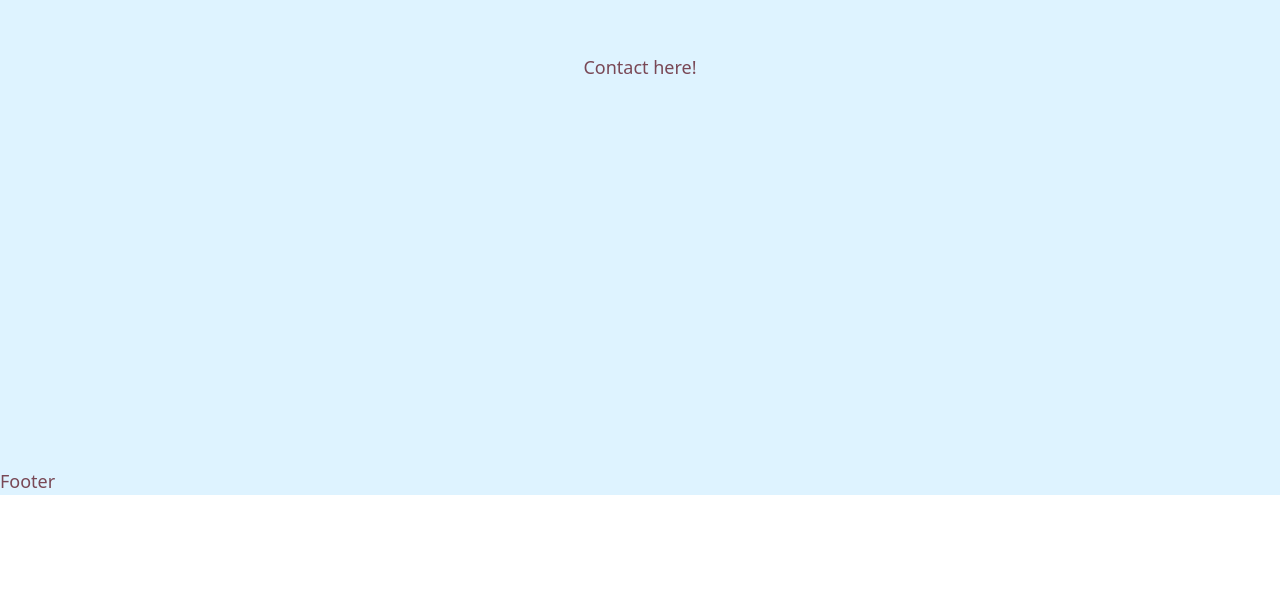
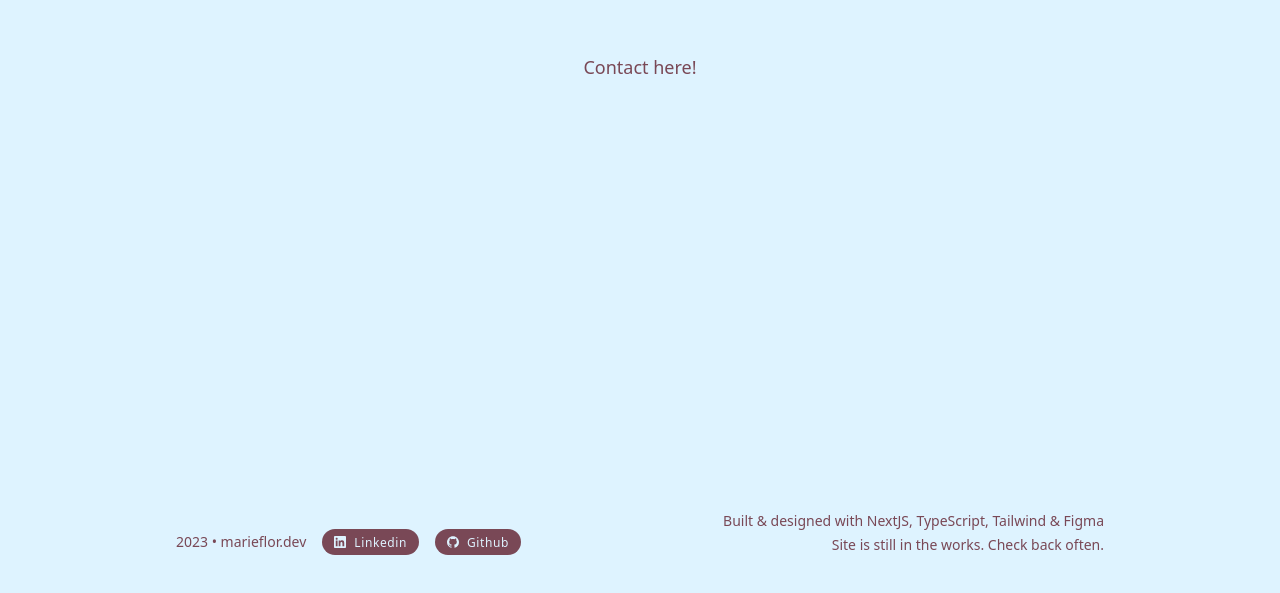
Before and after one commit to luciohernandeznew/portfolio, a Next.js app: page / in a window 1280 px wide. Shown: the part 2733-3326 px from the top of the page. Before the commit the page ends 3228 px from the top, so only its background shows below. Built offline with nearby package versions, Linux system fonts and the light colour scheme; no server answers; a web font is replaced by a local one.

Commit message:
feat: footer

```diff
--- /dev/null
+++ b/components/Badge/Badge.tsx
@@ -0,0 +1,30 @@
+import classNames from "classnames";
+import { Size } from "../Typography/types";
+
+interface Props {
+  children: React.ReactNode | React.ReactElement;
+  className?: string;
+  icon?: React.ReactNode;
+  size?: Size;
+  onClick?: () => void;
+}
+
+export default function Badge({ children, className, icon, size, onClick }: Props) {
+  return (
+    <div
+      onClick={onClick}
+      className={classNames(
+        "rounded-3xl inline-flex bg-tuscan text-blue py-1 px-3 text-sm items-center justify-center tracking-wider mr-1",
+        {
+          "space-x-2": icon,
+          "text-xs": size === "sm",
+          "hover:cursor-pointer": onClick,
+        },
+        className
+      )}
+    >
+      {icon}
+      <div className={classNames({ "mt-0.5": icon })}>{children}</div>
+    </div>
+  );
+}
--- /dev/null
+++ b/components/Badge/index.ts
@@ -0,0 +1 @@
+export { default as Badge } from "./Badge";
--- a/components/Footer.tsx
+++ b/components/Footer.tsx
@@ -1,3 +1,34 @@
+import { SiGithub, SiLinkedin } from "react-icons/si";
+import { Badge } from "./Badge";
+
 export default function Footer() {
-  return <div>Footer</div>;
+  const openInNewTab = (url: string) => {
+    window.open(url, "_blank", "noopener,noreferrer");
+  };
+
+  return (
+    <div className="py-11 flex w-full justify-between px-44 text-sm items-end">
+      <div className="flex items-center space-x-4">
+        <span>2023 &#x2022; marieflor.dev</span>
+        <Badge
+          size="sm"
+          icon={<SiLinkedin />}
+          onClick={() => openInNewTab("https://linkedin.com/in/maribwnn")}
+        >
+          Linkedin
+        </Badge>
+        <Badge
+          size="sm"
+          icon={<SiGithub />}
+          onClick={() => openInNewTab("https://github.com/mariebawanan")}
+        >
+          Github
+        </Badge>
+      </div>
+      <div className="flex flex-col space-y-1 items-end">
+        <span>Built & designed with NextJS, TypeScript, Tailwind & Figma</span>
+        <span>Site is still in the works. Check back often.</span>
+      </div>
+    </div>
+  );
 }
```
